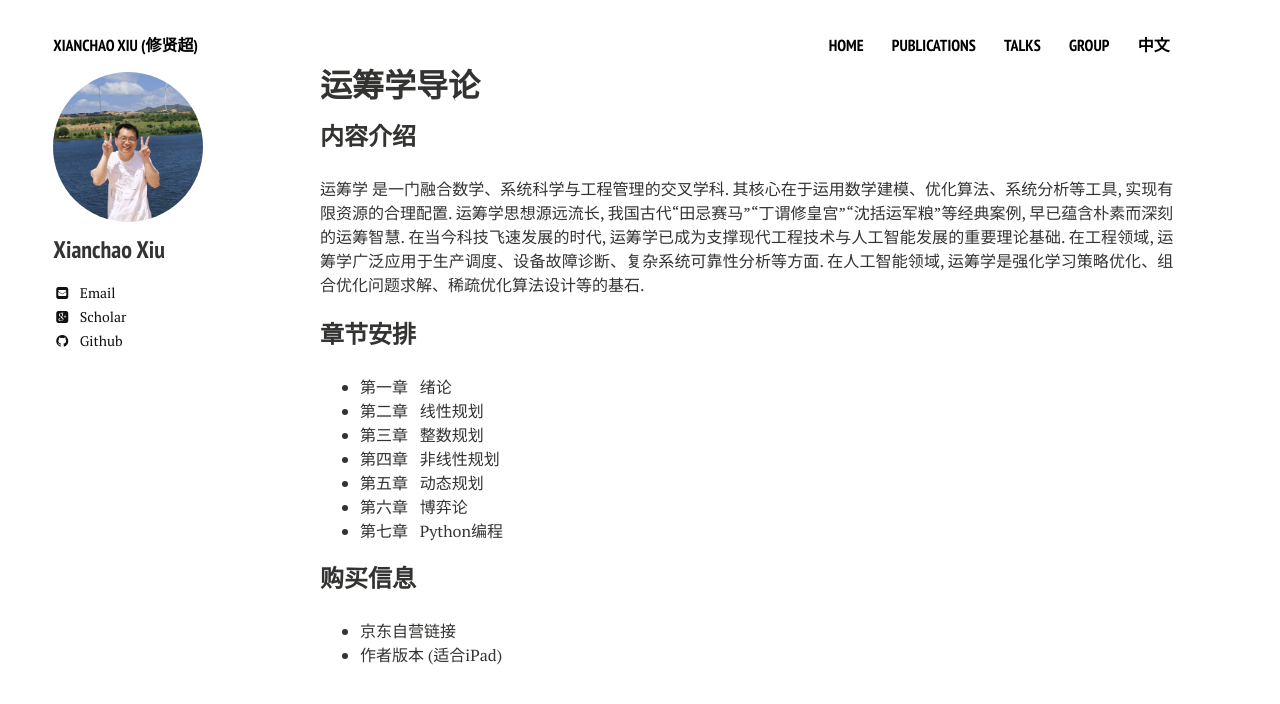
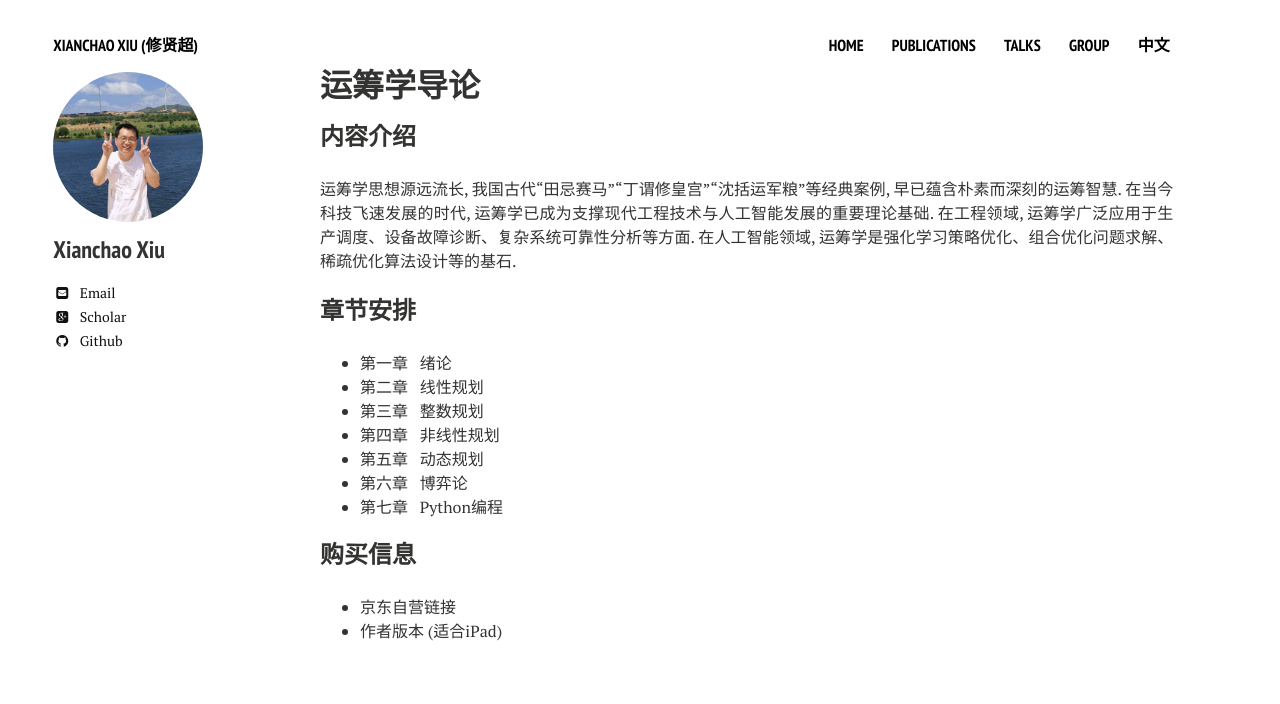
Before and after one commit to xianchaoxiu/xianchaoxiu.github.io, a Jekyll site: the page built from chinese/book/OR/index.md, in a window 1280 px wide. Shown: the top 704 px of the page. Built offline with Jekyll 4.4.1, drawn with Linux system fonts in a browser that asks for light colours; nearby versions of some CDN libraries.

Commit message:
Update index.md

```diff
--- a/chinese/book/OR/index.md
+++ b/chinese/book/OR/index.md
@@ -6,7 +6,7 @@ share: false
 ---
 
 ### 内容介绍
-运筹学 是一门融合数学、系统科学与工程管理的交叉学科. 其核心在于运用数学建模、优化算法、系统分析等工具, 实现有限资源的合理配置. 运筹学思想源远流长, 我国古代“田忌赛马”“丁谓修皇宫”“沈括运军粮”等经典案例, 早已蕴含朴素而深刻的运筹智慧. 在当今科技飞速发展的时代, 运筹学已成为支撑现代工程技术与人工智能发展的重要理论基础. 在工程领域, 运筹学广泛应用于生产调度、设备故障诊断、复杂系统可靠性分析等方面. 在人工智能领域, 运筹学是强化学习策略优化、组合优化问题求解、稀疏优化算法设计等的基石. <br>
+运筹学思想源远流长, 我国古代“田忌赛马”“丁谓修皇宫”“沈括运军粮”等经典案例, 早已蕴含朴素而深刻的运筹智慧. 在当今科技飞速发展的时代, 运筹学已成为支撑现代工程技术与人工智能发展的重要理论基础. 在工程领域, 运筹学广泛应用于生产调度、设备故障诊断、复杂系统可靠性分析等方面. 在人工智能领域, 运筹学是强化学习策略优化、组合优化问题求解、稀疏优化算法设计等的基石. <br>
 
 ### 章节安排
 * 第一章 &nbsp;  绪论<br>
```
